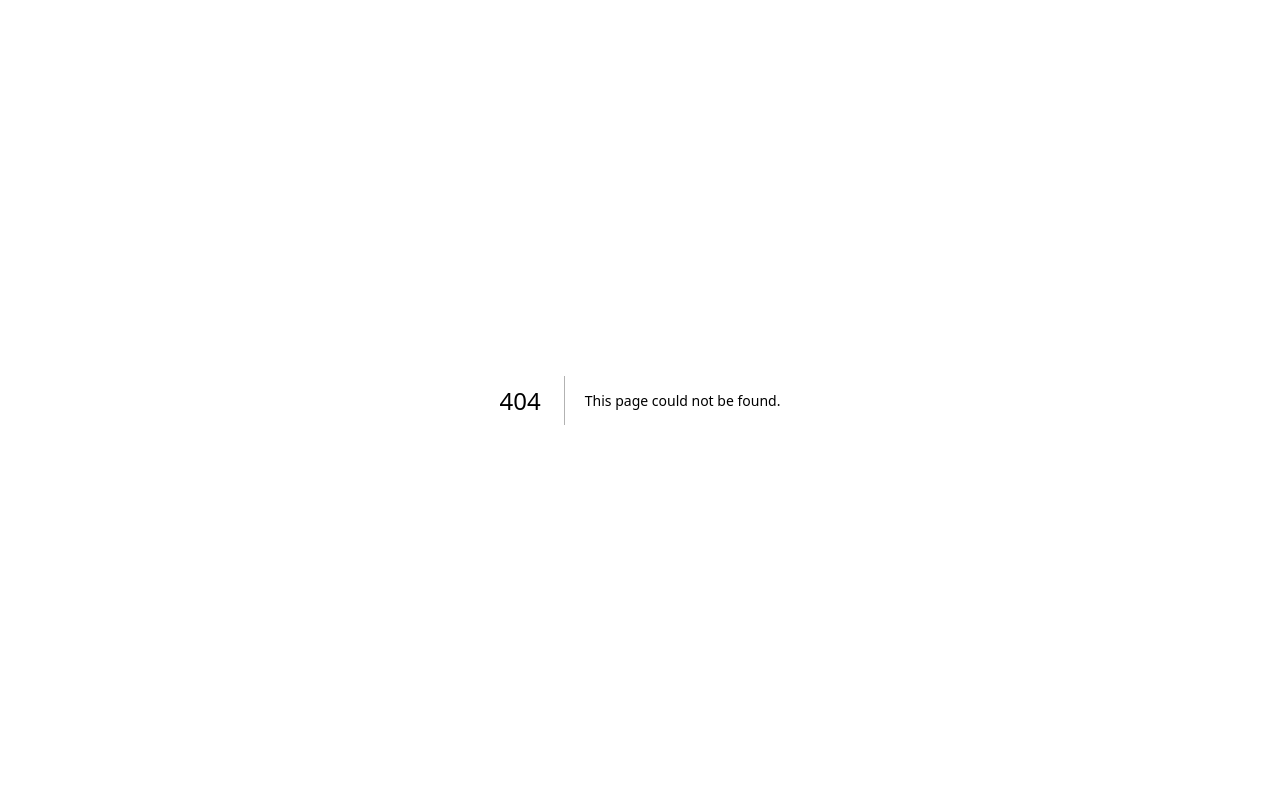
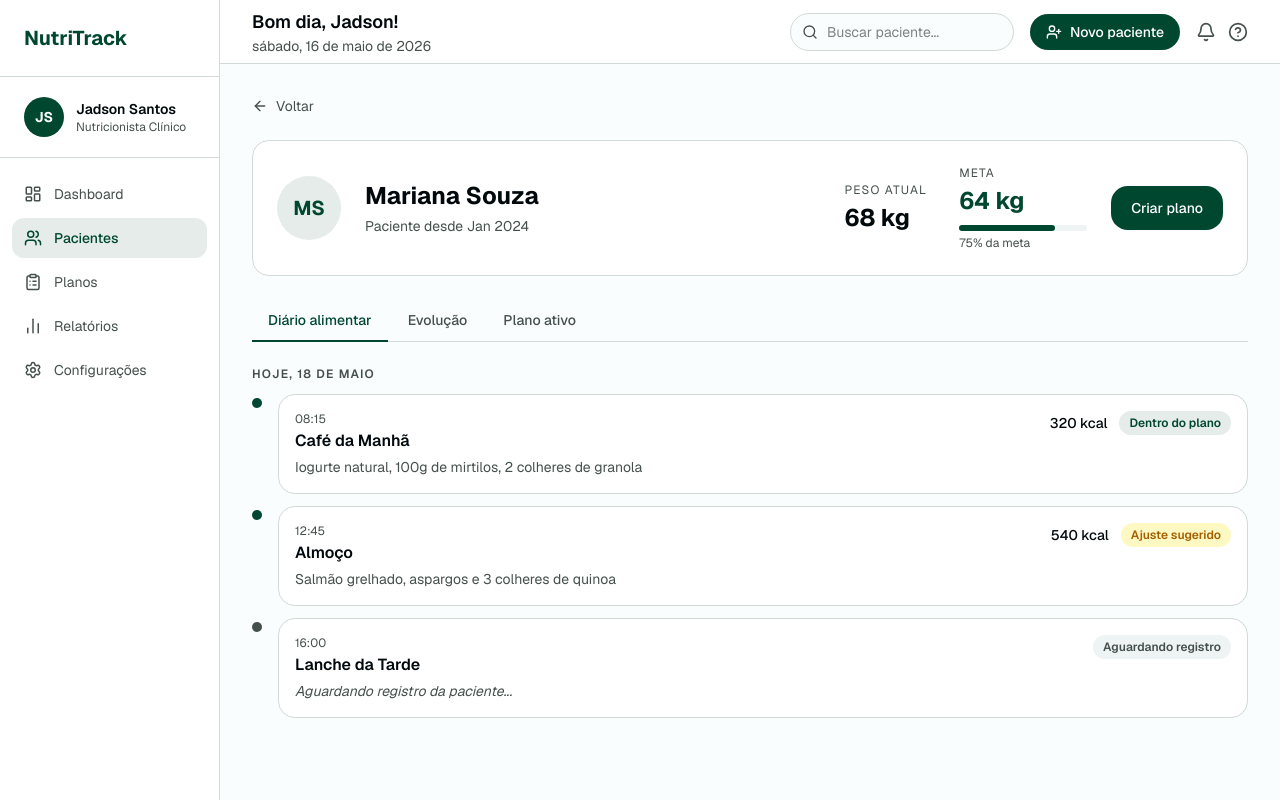
Before and after one commit to jadsonsantos/nutritrack, a Next.js app: page /pacientes/1 in a window 1280 px wide. Before the commit this address had no page. Built offline with nearby package versions, Linux system fonts and the light colour scheme.

Commit message:
feat: create patient profile page with mock data and dynamic tab navigation

```diff
--- /dev/null
+++ b/src/app/(nutricionista)/pacientes/[id]/page.tsx
@@ -0,0 +1,212 @@
+'use client'
+
+import { ArrowLeft } from 'lucide-react'
+import Link from 'next/link'
+import { useState } from 'react'
+
+const PACIENTE_MOCK = {
+  nome: 'Mariana Souza',
+  iniciais: 'MS',
+  desde: 'Jan 2024',
+  pesoAtual: 68,
+  pesoMeta: 64,
+  progressoPct: 75,
+}
+
+const REFEICOES_MOCK = [
+  {
+    id: '1',
+    horario: '08:15',
+    nome: 'Café da Manhã',
+    kcal: 320,
+    itens: 'Iogurte natural, 100g de mirtilos, 2 colheres de granola',
+    status: 'dentro' as const,
+  },
+  {
+    id: '2',
+    horario: '12:45',
+    nome: 'Almoço',
+    kcal: 540,
+    itens: 'Salmão grelhado, aspargos e 3 colheres de quinoa',
+    status: 'ajuste' as const,
+  },
+  {
+    id: '3',
+    horario: '16:00',
+    nome: 'Lanche da Tarde',
+    kcal: null,
+    itens: null,
+    status: 'aguardando' as const,
+  },
+]
+
+const ABAS = ['Diário alimentar', 'Evolução', 'Plano ativo']
+
+const STATUS_ESTILO = {
+  dentro: 'bg-primary/10 text-primary',
+  ajuste: 'bg-yellow-100 text-yellow-700',
+  aguardando: 'bg-muted text-muted-foreground',
+}
+
+const STATUS_LABEL = {
+  dentro: 'Dentro do plano',
+  ajuste: 'Ajuste sugerido',
+  aguardando: 'Aguardando registro',
+}
+
+export default function PerfilPacientePage() {
+  const [abaAtiva, setAbaAtiva] = useState('Diário alimentar')
+
+  return (
+    <div className="p-8 space-y-6">
+      {/* Voltar */}
+      <Link
+        href="/dashboard"
+        className="inline-flex items-center gap-2 text-sm text-muted-foreground hover:text-foreground transition-colors"
+      >
+        <ArrowLeft size={16} />
+        Voltar
+      </Link>
+
+      {/* Header do paciente */}
+      <div className="bg-card border border-border rounded-xl p-6 flex items-center gap-6">
+        {/* Avatar */}
+        <div className="w-16 h-16 rounded-full bg-primary/10 text-primary flex items-center justify-center text-xl font-bold shrink-0">
+          {PACIENTE_MOCK.iniciais}
+        </div>
+
+        {/* Nome + info */}
+        <div className="flex-1">
+          <h1 className="text-2xl font-bold text-foreground">
+            {PACIENTE_MOCK.nome}
+          </h1>
+          <p className="text-sm text-muted-foreground mt-1">
+            Paciente desde {PACIENTE_MOCK.desde}
+          </p>
+        </div>
+
+        {/* Peso + meta */}
+        <div className="flex items-center gap-8">
+          <div>
+            <p className="text-xs text-muted-foreground uppercase tracking-widest mb-1">
+              Peso atual
+            </p>
+            <p className="text-2xl font-bold text-foreground">
+              {PACIENTE_MOCK.pesoAtual} kg
+            </p>
+          </div>
+          <div>
+            <p className="text-xs text-muted-foreground uppercase tracking-widest mb-1">
+              Meta
+            </p>
+            <p className="text-2xl font-bold text-primary">
+              {PACIENTE_MOCK.pesoMeta} kg
+            </p>
+            {/* Barra de progresso */}
+            <div className="w-32 h-1.5 bg-muted rounded-full mt-2">
+              <div
+                className="h-full bg-primary rounded-full"
+                style={{ width: `${PACIENTE_MOCK.progressoPct}%` }}
+              />
+            </div>
+            <p className="text-xs text-muted-foreground mt-1">
+              {PACIENTE_MOCK.progressoPct}% da meta
+            </p>
+          </div>
+        </div>
+
+        {/* Botão criar plano */}
+        <button className="flex items-center gap-2 bg-primary text-primary-foreground text-sm font-medium px-5 py-3 rounded-xl hover:opacity-90 transition-opacity">
+          Criar plano
+        </button>
+      </div>
+
+      {/* Abas */}
+      <div className="flex gap-1 border-b border-border">
+        {ABAS.map((aba) => (
+          <button
+            key={aba}
+            onClick={() => setAbaAtiva(aba)}
+            className={`px-4 py-2.5 text-sm font-medium transition-colors border-b-2 -mb-px ${
+              abaAtiva === aba
+                ? 'border-primary text-primary'
+                : 'border-transparent text-muted-foreground hover:text-foreground'
+            }`}
+          >
+            {aba}
+          </button>
+        ))}
+      </div>
+
+      {/* Conteúdo da aba ativa */}
+      {abaAtiva === 'Diário alimentar' && (
+        <div className="space-y-3">
+          <p className="text-xs font-semibold uppercase tracking-widest text-muted-foreground">
+            Hoje, 18 de maio
+          </p>
+
+          {REFEICOES_MOCK.map((r) => (
+            <div key={r.id} className="flex gap-4 items-start">
+              {/* Linha do tempo */}
+              <div className="flex flex-col items-center gap-1 pt-1 shrink-0">
+                <div
+                  className={`w-2.5 h-2.5 rounded-full ${r.status === 'aguardando' ? 'bg-muted-foreground' : 'bg-primary'}`}
+                />
+              </div>
+
+              {/* Card da refeição */}
+              <div className="flex-1 bg-card border border-border rounded-xl p-4">
+                <div className="flex items-start justify-between">
+                  <div>
+                    <p className="text-xs text-muted-foreground">{r.horario}</p>
+                    <p className="font-semibold text-foreground mt-0.5">
+                      {r.nome}
+                    </p>
+                    {r.itens && (
+                      <p className="text-sm text-muted-foreground mt-1">
+                        {r.itens}
+                      </p>
+                    )}
+                    {!r.itens && (
+                      <p className="text-sm text-muted-foreground italic mt-1">
+                        Aguardando registro da paciente...
+                      </p>
+                    )}
+                  </div>
+                  <div className="flex items-center gap-3 shrink-0 ml-4">
+                    {r.kcal && (
+                      <span className="text-sm font-medium text-foreground">
+                        {r.kcal} kcal
+                      </span>
+                    )}
+                    <span
+                      className={`text-xs font-semibold px-2.5 py-1 rounded-full ${STATUS_ESTILO[r.status]}`}
+                    >
+                      {STATUS_LABEL[r.status]}
+                    </span>
+                  </div>
+                </div>
+              </div>
+            </div>
+          ))}
+        </div>
+      )}
+
+      {abaAtiva === 'Evolução' && (
+        <div className="bg-card border border-border rounded-xl p-6">
+          <p className="text-muted-foreground text-sm">
+            Gráficos de evolução — em breve.
+          </p>
+        </div>
+      )}
+
+      {abaAtiva === 'Plano ativo' && (
+        <div className="bg-card border border-border rounded-xl p-6">
+          <p className="text-muted-foreground text-sm">
+            Plano alimentar ativo — em breve.
+          </p>
+        </div>
+      )}
+    </div>
+  )
+}
```
